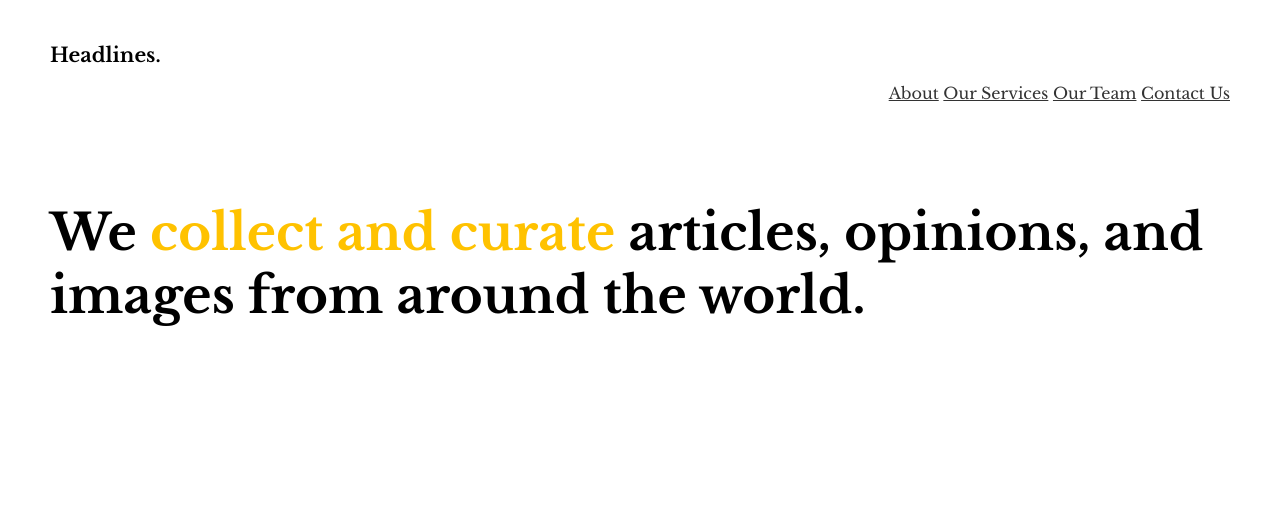
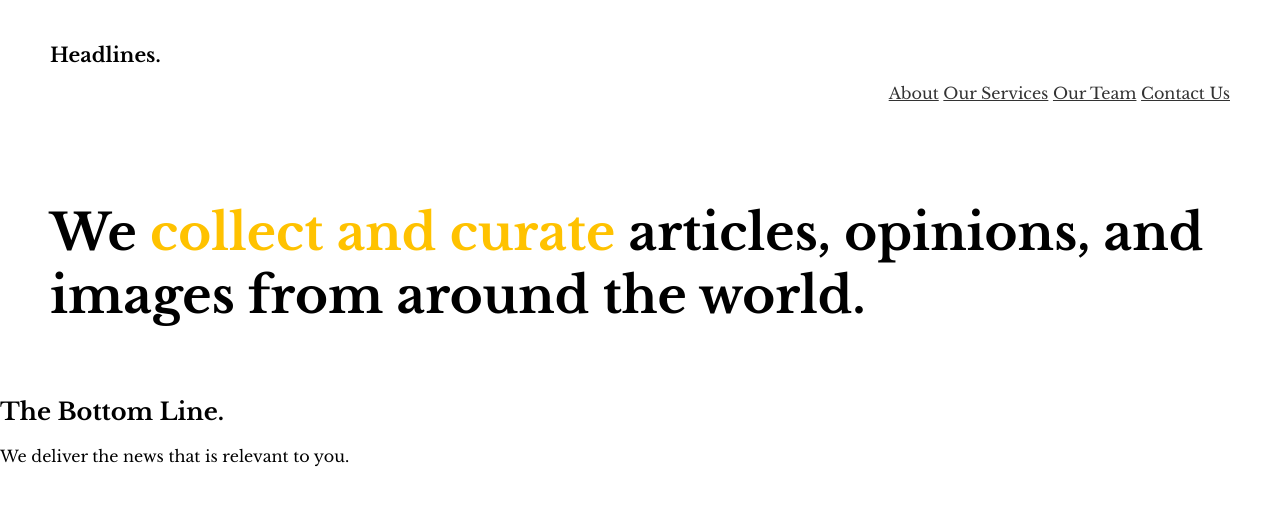
Before and after one commit to kendallawills/Codecademy-Headlines, a plain HTML site: page index.html in a window 1280 px wide. Drawn offline with nearby package versions, Linux system fonts and the light colour scheme.

Commit message:
Add Banner

```diff
--- a/index.html
+++ b/index.html
@@ -31,6 +31,14 @@
         </div>
 
         <!-- BANNER -->
+        <div class="banner">
+            <div class="container">
+                <h2>The Bottom Line.</h2>
+                <p>We deliver the news that is relevant to you.</p>
+            </div>
+        </div>
+
+        <!-- EXPERTISE -->
 
     </body>
 
```
